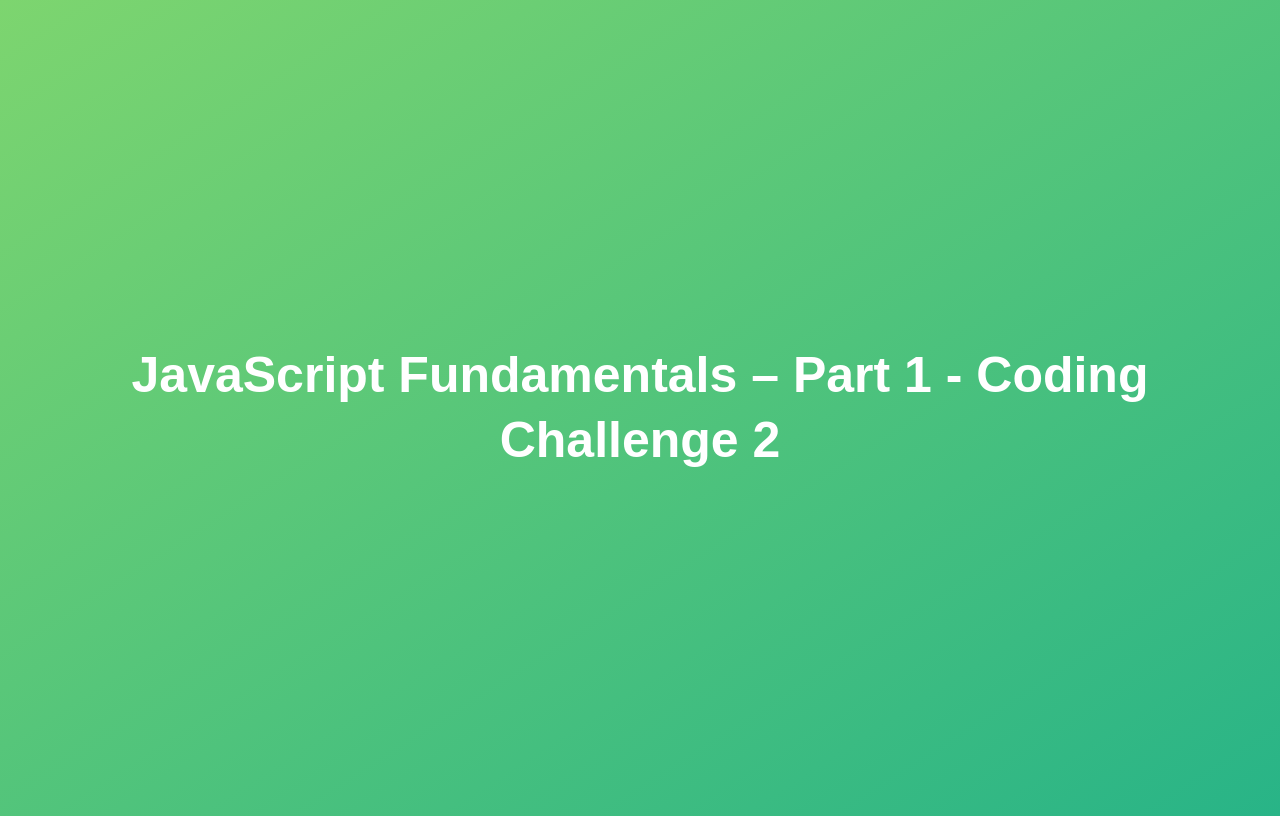
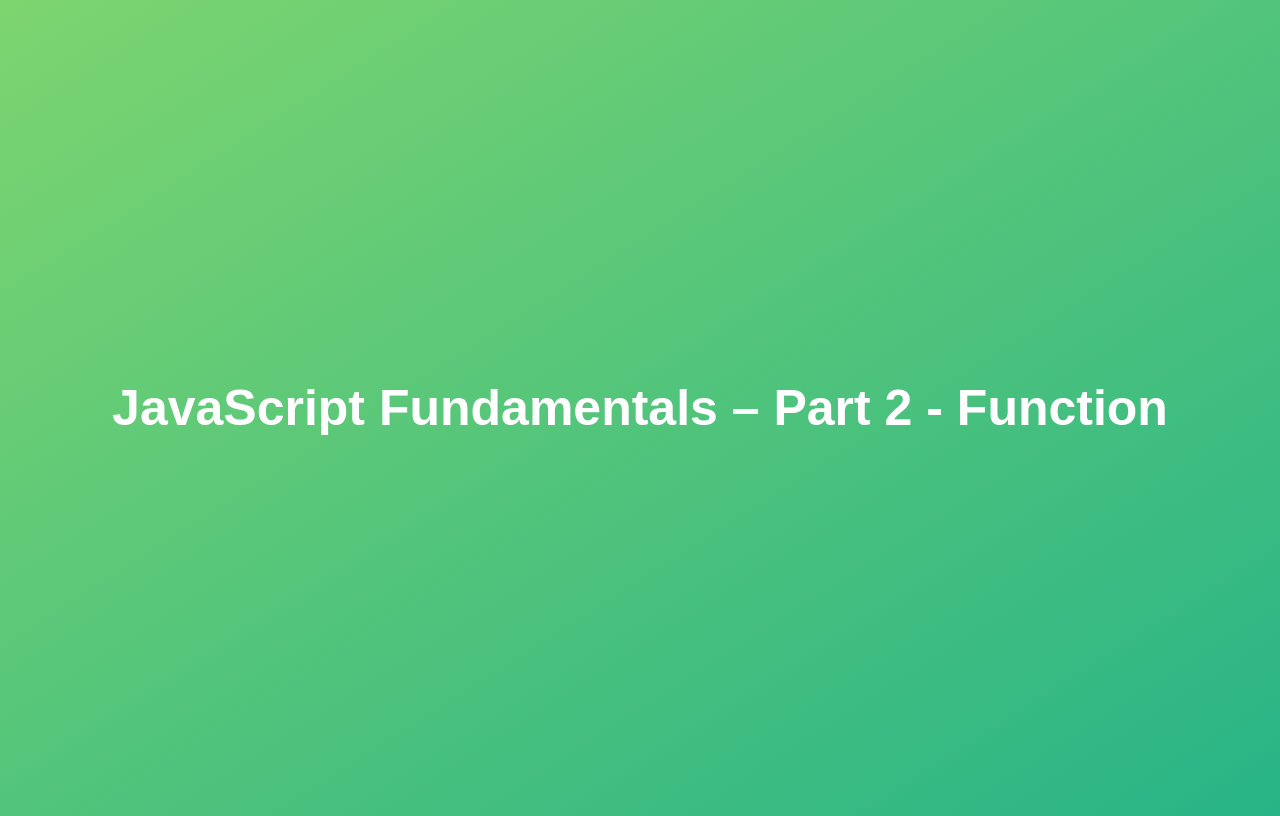
Before and after one commit to Stephenice/JS_ES6, a plain HTML site: page Function/index.html in a window 1280 px wide. Drawn offline with Linux system fonts and the light colour scheme.

Commit message:
Added Function and Arrow function

```diff
--- a/Function/index.html
+++ b/Function/index.html
@@ -4,7 +4,7 @@
     <meta charset="UTF-8" />
     <meta name="viewport" content="width=device-width, initial-scale=1.0" />
     <meta http-equiv="X-UA-Compatible" content="ie=edge" />
-    <title>JavaScript Fundamentals – Part 1</title>
+    <title>JavaScript Fundamentals – Part 2</title>
     <style>
       body {
         height: 100vh;
@@ -24,7 +24,7 @@
     </style>
   </head>
   <body>
-    <h1>JavaScript Fundamentals – Part 1 - Coding Challenge 2</h1>
+    <h1>JavaScript Fundamentals – Part 2 - Function</h1>
 
     <script src="script.js"></script>
   </body>
```
Also changed, not shown: Arrow Function/index.html (+2 -2 lines).
